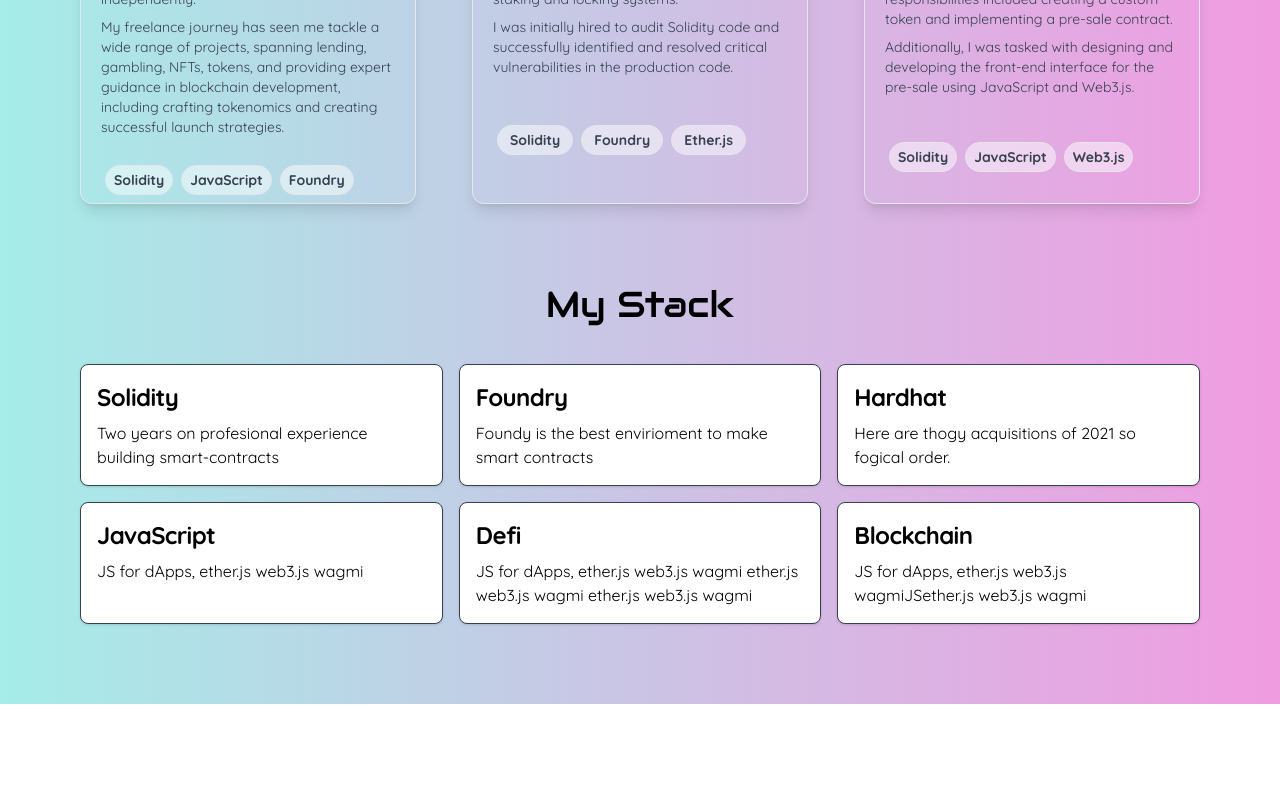
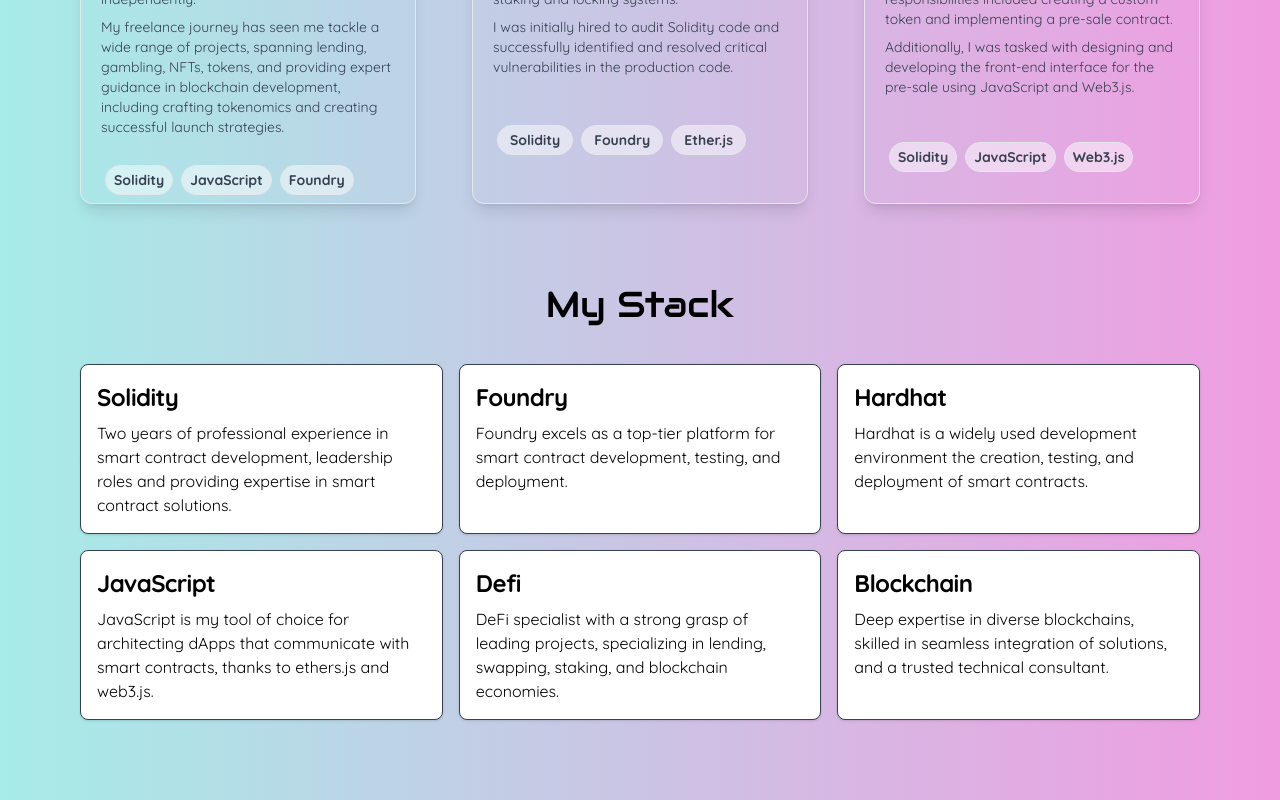
Before and after one commit to LeandroCDN/portafolio, a Next.js app: page / in a window 1280 px wide. Shown: the part 812-1612 px from the top of the page. Before the commit the page ends 1516 px from the top, so only its background shows below. Built offline with nearby package versions, Linux system fonts and the light colour scheme.

Commit message:
Update[Stack]: texts

```diff
--- a/src/components/sections/Stack.js
+++ b/src/components/sections/Stack.js
@@ -18,35 +18,35 @@ const Stack = () => {
           <div className="xl:flex xl:justify-start">
             <a href="#" class="block max-w-sm p-4 bg-white border rounded-lg shadow bg-white-800 border-gray-700 hover:bg-gray-700 xl:mb-0 mb-5 mx-2 xl:mx-0">
               <h5 class="block mb-2 text-2xl font-bold tracking-tight">Solidity</h5>
-              <p class="font-normal">Two years on profesional experience building smart-contracts</p>
+              <p class="font-normal">Two years of professional experience in smart contract development, leadership roles and providing expertise in smart contract solutions.</p>
             </a>
           </div>
           <div className="xl:flex xl:justify-center">
             <a href="#" class="block max-w-sm p-4 bg-white border rounded-lg shadow bg-white-800 border-gray-700 hover:bg-gray-700 xl:mb-0 mb-5 mx-2 xl:mx-0">
               <h5 class="mb-2 text-2xl font-bold tracking-tight">Foundry</h5>
-              <p class="font-normal">Foundy is the best envirioment to make smart contracts</p>
+              <p class="font-normal">Foundry excels as a top-tier platform for smart contract development, testing, and deployment.</p>
             </a>
           </div>
           <div className="xl:flex xl:justify-end">
             <a href="#" class="block max-w-sm p-4 bg-white border rounded-lg shadow bg-white-800 border-gray-700 hover:bg-gray-700 xl:mb-0 mb-5 mx-2 xl:mx-0">
               <h5 class="mb-2 text-2xl font-bold tracking-tight">Hardhat</h5>
-              <p class="font-normal">Here are thogy acquisitions of 2021 so fogical order.</p>
+              <p class="font-normal">Hardhat is a widely used development environment the creation, testing, and deployment of smart contracts.</p>
             </a>
           </div>
             <a href="#" class="block max-w-sm p-4 bg-white border rounded-lg shadow bg-white-800 border-gray-700 hover:bg-gray-700 xl:mb-0 mb-5 mx-2 xl:mx-0">
               <h5 class="mb-2 text-2xl font-bold tracking-tight  ">JavaScript</h5>
-              <p class="font-normal">JS for dApps, ether.js web3.js wagmi</p>
+              <p class="font-normal">JavaScript is my tool of choice for architecting dApps that communicate with smart contracts, thanks to ethers.js and web3.js.</p>
             </a>
           <div className="xl:flex xl:justify-center">
             <a href="#" class="block max-w-sm p-4 bg-white border rounded-lg shadow bg-white-800 border-gray-700 hover:bg-gray-700 xl:mb-0 mb-5 mx-2 xl:mx-0">
               <h5 class="mb-2 text-2xl font-bold tracking-tight  ">Defi</h5>
-              <p class="font-normal">JS for dApps, ether.js web3.js wagmi ether.js web3.js wagmi ether.js web3.js wagmi</p>
+              <p class="font-normal">DeFi specialist with a strong grasp of leading projects, specializing in lending, swapping, staking, and blockchain economies.</p>
             </a>
           </div>
           <div className="xl:flex xl:justify-end">
             <a href="#" class="block max-w-sm p-4 bg-white border rounded-lg shadow bg-white-800 border-gray-700 hover:bg-gray-700 xl:mb-0 mb-5 mx-2 xl:mx-0">
               <h5 class="mb-2 text-2xl font-bold tracking-tight  ">Blockchain</h5>
-              <p class="font-normal">JS for dApps, ether.js web3.js wagmiJSether.js web3.js wagmi</p>
+              <p class="font-normal">Deep expertise in diverse blockchains, skilled in seamless integration of solutions, and a trusted technical consultant.</p>
             </a>
           </div>
         </div>
```
